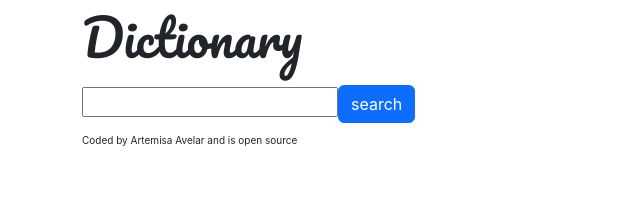
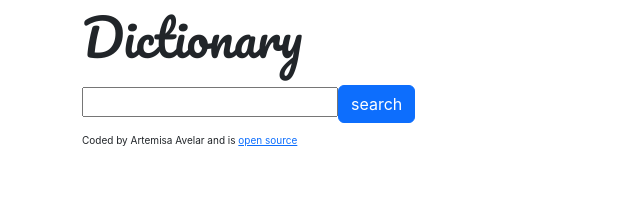
Before and after one commit to ArteAvelar/dictionary-project, a React (Create React App) app: page / in a window 1280 px wide. Shown: the top 223 px of the page, without its empty margins (0-640 px from the left). Built offline with nearby package versions, Linux system fonts and the light colour scheme.

Commit message:
Added link to github

```diff
--- a/src/App.js
+++ b/src/App.js
@@ -9,7 +9,16 @@ export default function App() {
         <div>
           <Dictionary />
         </div>
-        <footer>Coded by Artemisa Avelar and is open source</footer>
+        <footer>
+          Coded by Artemisa Avelar and is{" "}
+          <a
+            href="https://github.com/ArteAvelar/dictionary-project"
+            target="_blank"
+            rel="noreferrer"
+          >
+            open source
+          </a>
+        </footer>
       </div>
     </div>
   );
```
